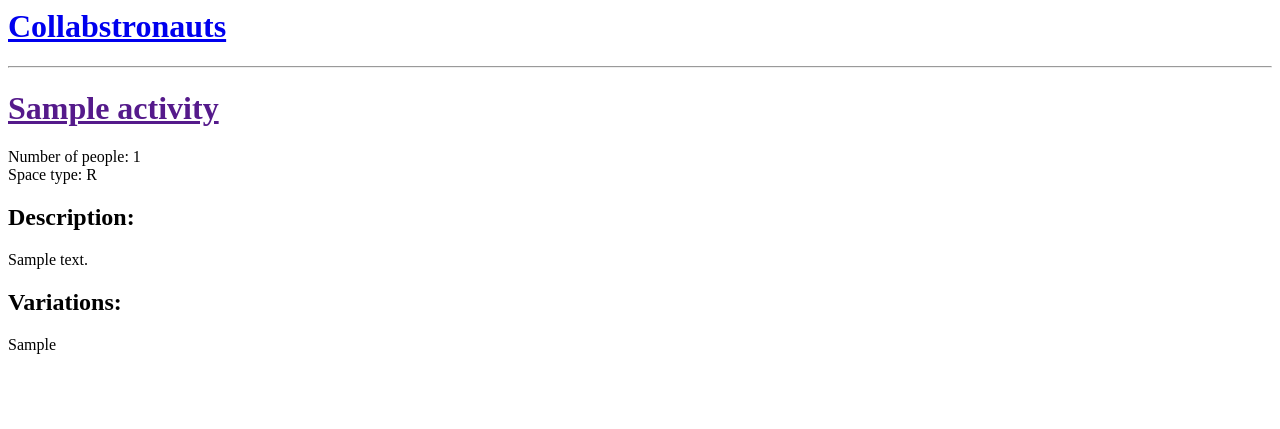
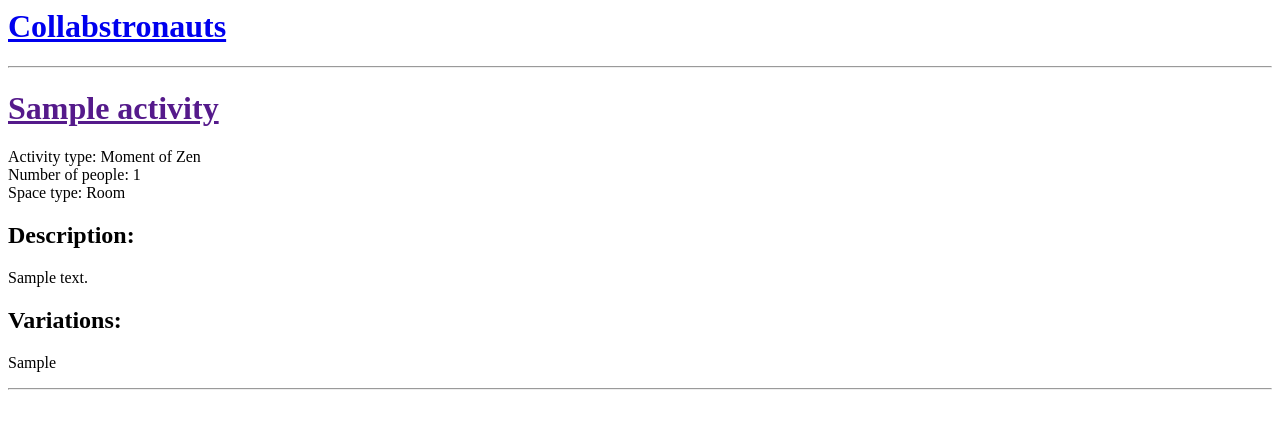
Before and after one commit to GirlsFirst/staff-ny-coding-club, a Django app: page / in a window 1280 px wide. Shown: the top 429 px of the page. Run offline with Django 3.2, Linux system fonts and the light colour scheme; tables that the repository leaves empty hold one stand-in row (values such as "Sample post").

Commit message:
Use display name for activity type and space type

```diff
--- a/activities/templates/activities/activity_list.html
+++ b/activities/templates/activities/activity_list.html
@@ -13,15 +13,18 @@
       <div>
         <h1><a href="">{{ activity.activity_name }}</a></h1>
         <span>
+          Activity type: {{ activity.get_activity_type_display }}
+          <br>
           Number of people: {{ activity.num_people }}
           <br>
-          Space type: {{ activity.space_type }}
+          Space type: {{ activity.get_space_type_display }}
         </span>
         <h2>Description:</h2>
         <p>{{ activity.activity_desc|safe|linebreaksbr }}</p>
         <h2>Variations:</h2>
         <p>{{ activity.variations|safe|linebreaksbr }}</p>
       </div>
+      <hr>
     {% endfor %}
   </body>
 </html>
```
